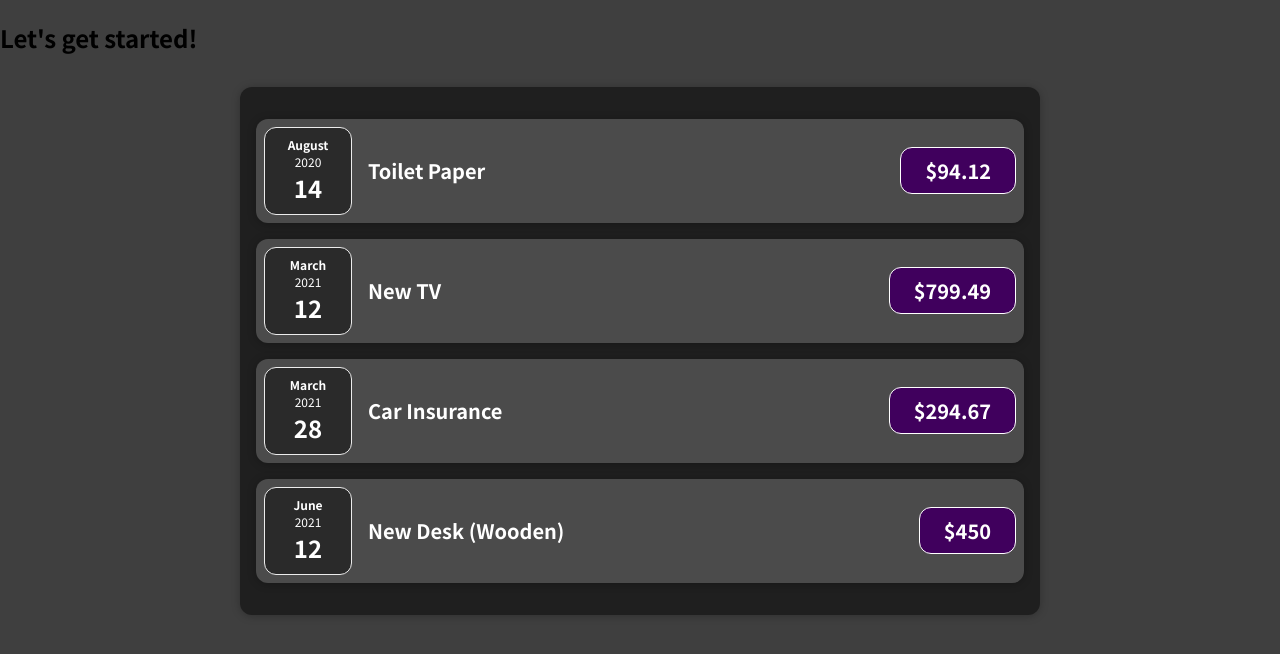
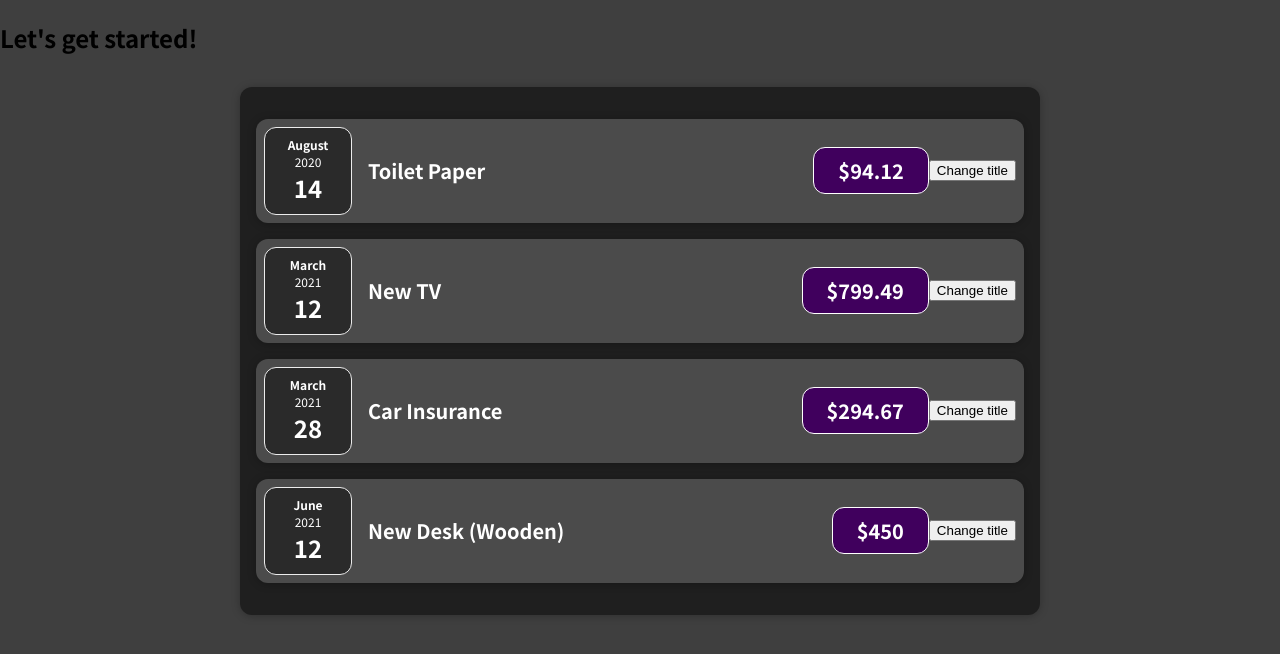
Before and after one commit to MareikeHeuer/react-complete-guide, a JavaScript app: page / in a window 1280 px wide. Shown: the top 654 px of the page. Built offline with nearby package versions, Linux system fonts and the light colour scheme.

Commit message:
Listening to events & Working with Event Handlers (button example)

```diff
--- a/src/components/Expenses/ExpenseItem.js
+++ b/src/components/Expenses/ExpenseItem.js
@@ -3,6 +3,10 @@ import Card from "../UI/Card";
 import "./ExpenseItem.css";
 
 function ExpenseItem(props) {
+  const clickHandler = () => {
+    console.log("Clicked");
+  };
+
   return (
     <Card className="expense-item">
       <ExpenseDate date={props.date} />
@@ -10,6 +14,7 @@ function ExpenseItem(props) {
         <h2>{props.title}</h2>
       </div>
       <div className="expense-item__price">${props.amount}</div>
+      <button onClick={clickHandler}>Change title</button>
     </Card>
   );
 }
```
Also changed, not shown: 1 other file (tests, documents, lock files or other folders).
